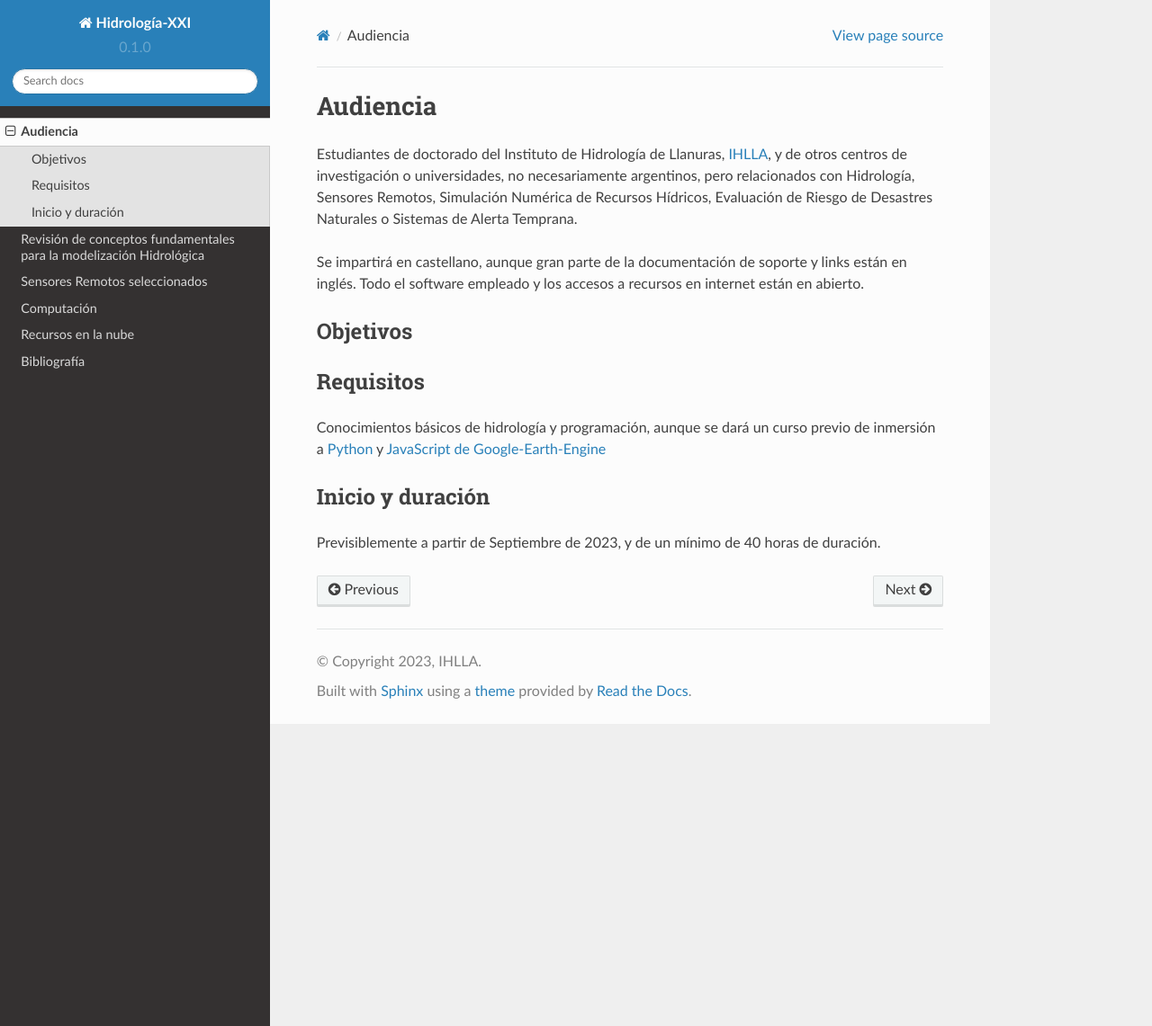
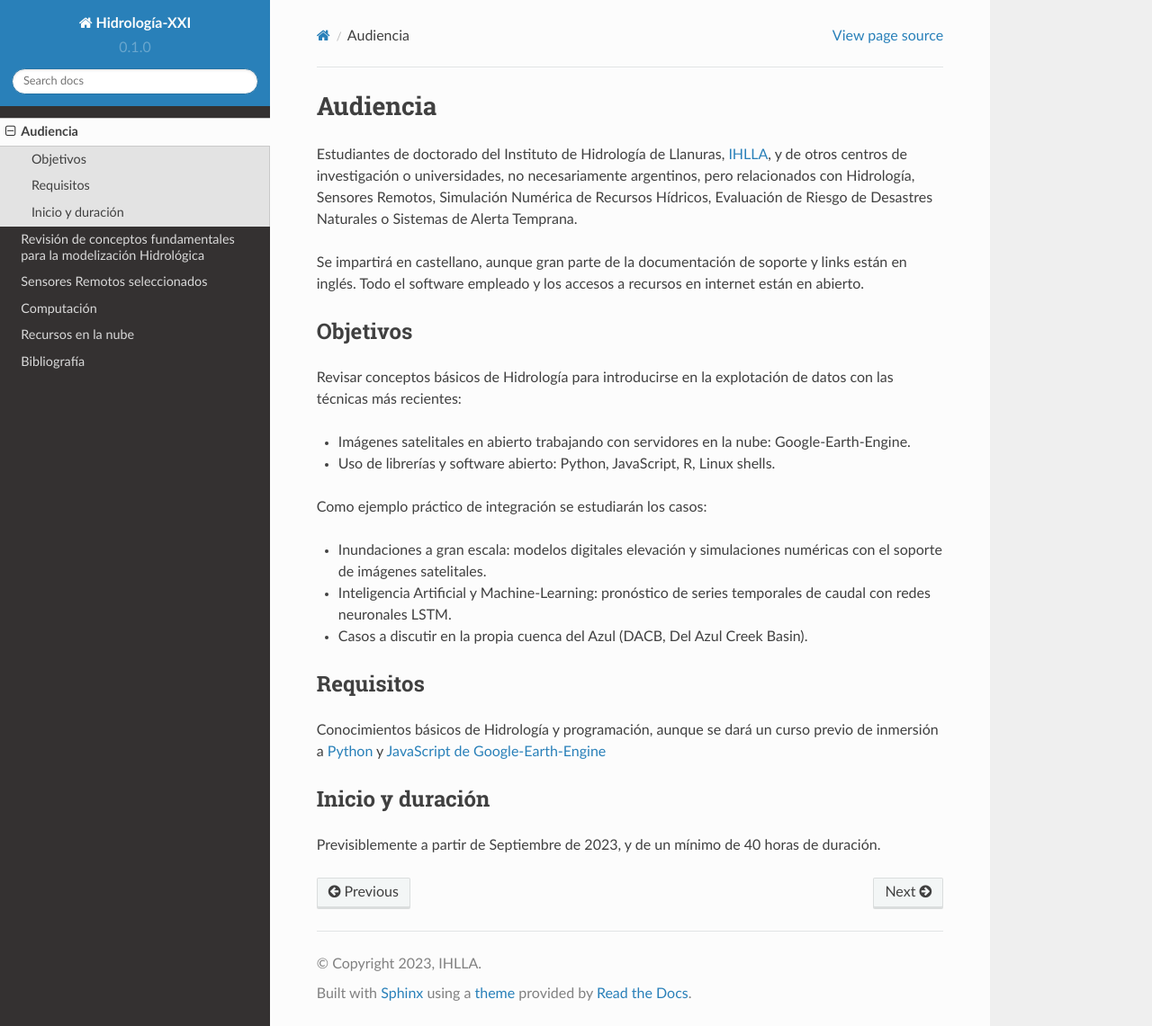
Before and after one commit to ivillamadrid/HidrologiaXXI, a Sphinx documentation site: the page built from docs/source/audiencia.rst, in a window 1280 px wide and 1141 px high. Shown: the whole window at 90% size. Built offline with Sphinx 7.4.7 and the Read the Docs theme 2.0.0, drawn with Linux system fonts in a browser that asks for light colours.

Commit message:
Update audiencia.rst

```diff
--- a/docs/source/audiencia.rst
+++ b/docs/source/audiencia.rst
@@ -10,10 +10,23 @@ accesos a recursos en internet están en abierto.
 
 Objetivos
 ---------
+Revisar conceptos básicos de Hidrología para introducirse en la explotación de datos con las técnicas más recientes:
+
+* Imágenes satelitales en abierto trabajando con servidores en la nube: Google-Earth-Engine.
+
+* Uso de librerías y software abierto: Python, JavaScript, R, Linux shells.
+
+Como ejemplo práctico de integración se estudiarán los casos:
+
+* Inundaciones a gran escala: modelos digitales elevación y simulaciones numéricas con el soporte de imágenes satelitales.
+
+* Inteligencia Artificial y Machine-Learning: pronóstico de series temporales de caudal con redes neuronales LSTM.
+
+* Casos a discutir en la propia cuenca del Azul (DACB, Del Azul Creek Basin).
 
 Requisitos
 ----------
-Conocimientos básicos de hidrología y programación, aunque se dará un curso previo de inmersión a `Python <https://www.python.org/>`_
+Conocimientos básicos de Hidrología y programación, aunque se dará un curso previo de inmersión a `Python <https://www.python.org/>`_
 y `JavaScript de Google-Earth-Engine <https://developers.google.com/earth-engine/tutorials/tutorial_js_01>`_
 
 Inicio y duración
```
